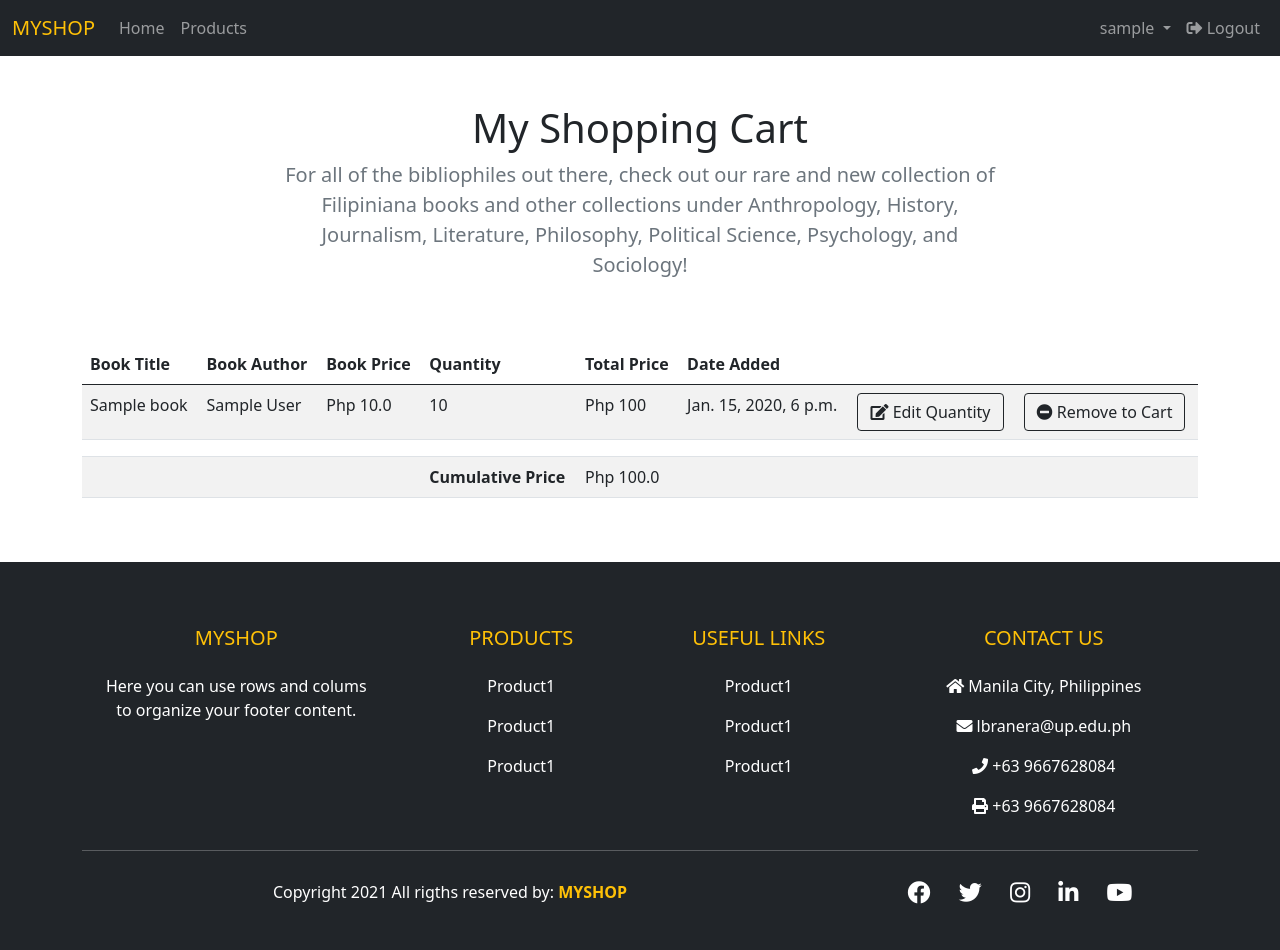
After one commit to lbranera/MyShop, a Django app: page /cart/ in a window 1280 px wide. The commit adds this page. Run offline with Django 3.2, Linux system fonts and the light colour scheme; a user stored in the database is signed in; tables that the repository leaves empty hold one stand-in row (values such as "Sample post").

Commit message:
added my shopping cart page

```diff
--- a/myshop/settings.py
+++ b/myshop/settings.py
@@ -115,7 +115,7 @@ AUTH_PASSWORD_VALIDATORS = [
 
 LANGUAGE_CODE = 'en-us'
 
-TIME_ZONE = 'UTC'
+TIME_ZONE = 'Asia/Manila'
 
 USE_I18N = True
 
--- a/products/templates/products/book.html
+++ b/products/templates/products/book.html
@@ -159,7 +159,7 @@
 <div class="modal fade" id="exampleModal" tabindex="-1" aria-labelledby="exampleModalLabel" aria-hidden="true">
   	<div class="modal-dialog modal-dialog-centered">
 		<div class="modal-content">
-			<form action="" method="post">
+			<form action="{% url 'add_cart' %}" method="post">
 			<div class="modal-header">
 				<h5 class="modal-title" id="exampleModalLabel">Book Confirmation</h5>
 				<button type="button" class="btn-close" data-bs-dismiss="modal" aria-label="Close"></button>
--- /dev/null
+++ b/products/templates/products/cart.html
@@ -0,0 +1,138 @@
+{% extends 'products/main.html' %}
+
+{% block content %}
+<section class="text-center container">
+    <div class="row py-lg-5">
+      <div class="col-lg-8 mx-auto">
+        <h1 class="fw-light">My Shopping Cart</h1>
+        <p class="lead text-muted">For all of the bibliophiles out there, check out our rare and new collection of Filipiniana books and other
+        collections under Anthropology, History, Journalism, Literature, Philosophy, Political Science, Psychology, and Sociology!</p>
+      </div>
+    </div>
+</section>
+
+
+<div class="container">
+    <table class="table table-striped table-hover">
+        <thead>
+            <tr>
+                <th>Book Title</th>
+                <th>Book Author</th>
+                <th>Book Price</th>
+                <th>Quantity</th>
+                <th>Total Price</th>
+                <th>Date Added</th>
+                <th colspan="2"></th>
+            </tr>
+        </thead>
+        <tbody>
+            {% for c in cart %}
+            <tr>
+                <td>{{c.item.book.title}}</td>
+                <td>{{c.item.book.author}}</td>
+                <td>Php {{c.item.book.price}}</td>
+                <td>{{c.item.quantity}}</td>
+                <td>Php {% widthratio  c.item.book.price 1 c.item.quantity %}</td>
+                <td>{{c.item.date_created}}</td>
+                <td>
+                    <button type="button" class="btn btn-outline-dark" data-bs-toggle="modal" data-bs-target="#edit_{{c.item.id}}">
+                        <i class="fas fa-edit"></i> Edit Quantity
+                    </button>
+
+                    <!-- Edit Quantity Modal -->
+                    <div class="modal fade" id="edit_{{c.item.id}}" tabindex="-1" aria-labelledby="exampleModalLabel" aria-hidden="true">
+                        <div class="modal-dialog modal-dialog-centered">
+                        <div class="modal-content">
+                            <form action="{% url 'update_cart' c.item.id %}" method="post">
+                            <div class="modal-header">
+                                <h5 class="modal-title" id="exampleModalLabel">Edit Quantity Form</h5>
+                                <button type="button" class="btn-close" data-bs-dismiss="modal" aria-label="Close"></button>
+                            </div>
+                            <div class="modal-body text-start">
+                                {% csrf_token %}
+                                {{c.form.user}}
+                                {{c.form.book}}
+
+                                <div class="row">
+                                    <div class="col-sm-2"></div>
+                                    <div class="col-sm-4 text-center">Change Quantity:</div>
+                                    <div class="col-sm-4">{{c.form.quantity}}</div>
+                                    <div class="col-sm-2"></div>
+                                </div>
+
+                            </div>
+                            <div class="modal-footer">
+                                <button type="submit" class="btn btn-outline-success">
+                                    <i class="fas fa-edit"></i>
+                                    Edit
+                                </button>
+
+                                <button type="button" class="btn btn-outline-danger" data-bs-dismiss="modal">
+                                    <i class="fas fa-ban"></i>
+                                    Cancel
+                                </button>
+                            </div>
+                            </form>
+                        </div>
+                        </div>
+                    </div>
+
+                </td>
+                <td>
+                    <button type="button" class="btn btn-outline-dark" data-bs-toggle="modal" data-bs-target="#delete_{{c.item.id}}">
+                        <i class="fas fa-minus-circle"></i> Remove to Cart
+                    </button>
+
+                    <!-- Delete Item Modal -->
+                    <div class="modal fade" id="delete_{{c.item.id}}" tabindex="-1" aria-labelledby="exampleModalLabel" aria-hidden="true">
+                        <div class="modal-dialog modal-dialog-centered">
+                        <div class="modal-content">
+                            <div class="modal-header">
+                                <h5 class="modal-title" id="exampleModalLabel">Remove to Cart Confirmation</h5>
+                                <button type="button" class="btn-close" data-bs-dismiss="modal" aria-label="Close"></button>
+                            </div>
+                            <div class="modal-body text-start">
+                                Are you sure you want to remove "{{c.item.book}}"?
+                            </div>
+                            <div class="modal-footer">
+                                <a href="{% url 'delete_cart' c.item.id %}" type="button" class="btn btn-outline-success">
+                                    <i class="fas fa-minus-circle"></i>
+                                    Remove Item
+                                </a>
+
+                                <button type="button" class="btn btn-outline-danger" data-bs-dismiss="modal">
+                                    <i class="fas fa-ban"></i>
+                                    Cancel
+                                </button>
+                            </div>
+                        </div>
+                        </div>
+                    </div>
+
+                </td>
+            </tr>
+            {% endfor %}
+
+            {% if cum_price == 0 %}
+                <tr>
+                    <td class="text-center" colspan="9">You cart is empty. Look for <a href="{% url 'home' %}" style="text-decoration: none;">books</a>!</td>
+                </tr>
+            {% else %}
+                <tr>
+                    <td colspan="9"></td>
+                </tr>
+
+                <tr>
+                    <td colspan="3"></td>
+                    <th>Cumulative Price</th>
+                    <td>Php {{cum_price}}</td>
+                    <td colspan="3"></td>
+                </tr>
+            {% endif %}
+
+        </tbody>
+    </table>
+</div>
+
+<br><br>
+{% endblock content %}
--- a/products/templates/products/navbar.html
+++ b/products/templates/products/navbar.html
@@ -50,7 +50,7 @@
                 {{request.user}}
               </a>
               <ul class="dropdown-menu" aria-labelledby="navbarDropdown">
-                <li><a class="dropdown-item" href="#">My Shopping Cart</a></li>
+                <li><a class="dropdown-item" href="{% url 'cart' %}">My Shopping Cart</a></li>
                 <li><a class="dropdown-item" href="#">My Settings</a></li>
                 <li><hr class="dropdown-divider"></li>
                 <li><a class="dropdown-item" href="#">Something else here</a></li>
--- a/products/urls.py
+++ b/products/urls.py
@@ -4,6 +4,12 @@ from . import views
 urlpatterns = [
     path('', views.home, name="home"),
     path('book/<str:pk>/', views.book, name="book"),
+
+    path('cart/', views.cart, name="cart"),
+    path('add-cart/', views.add_cart, name="add_cart"),
+    path('update-cart/<str:pk>/', views.update_cart, name="update_cart"),
+    path('delete-cart/<str:pk>/', views.delete_cart, name="delete_cart"),
+
     path('register/', views.register, name="register"),
     path('login/', views.login_page, name="login"),
     path('logout/', views.logout_page, name="logout"),
--- a/products/views.py
+++ b/products/views.py
@@ -11,7 +11,13 @@ from products.forms import *
 
 def home(request):
     books = Book.objects.all()
-    data = {'books': books}
+    items = []
+
+    for book in books:
+        form = ShoppingCartForm({"user": request.user.id, "book": book.id, "quantity": 1})
+        items.append({"book": book, "form": form})
+
+    data = {"items": items}
     return render(request, 'products/home.html', data)
 
 def book(request,pk):
@@ -29,15 +35,39 @@ def book(request,pk):
 
     form = ShoppingCartForm({"user": request.user.id, "book": book.id, "quantity": 1})
     data["form"] = form
-
-    if( request.method == "POST"):
-        form = ShoppingCartForm(request.POST)
-        if( form.is_valid() ):
-            form.save()
-            return redirect("/")
-
     return render(request, 'products/book.html', data)
 
+def cart(request):
+    items = ShoppingCart.objects.filter(user=request.user)
+    cart = []
+    cum_price = 0
+
+    for item in items:
+        cum_price = cum_price + (item.quantity * item.book.price)
+        form = ShoppingCartForm({"user": item.user.id, "book": item.book.id, "quantity": item.quantity})
+        cart.append({"item":item, "form": form})
+
+    data = {"cart": cart, "cum_price": cum_price}
+    return render(request, 'products/cart.html', data)
+
+def add_cart(request):
+    form = ShoppingCartForm(request.POST)
+    if( form.is_valid() ):
+        form.save()
+        return redirect("/cart")
+
+def update_cart(request, pk):
+    single_cart = ShoppingCart.objects.get(id=pk)
+    form = ShoppingCartForm(request.POST, instance=single_cart)
+    if ( form.is_valid() ):
+        form.save()
+
+    return redirect("/cart")
+
+def delete_cart(request, pk):
+    single_cart = ShoppingCart.objects.get(id=pk)
+    single_cart.delete()
+    return redirect("/cart")
 
 def register(request):
     form = UserForm()
```
Also changed, not shown: products/templates/products/home.html (+56 -9 lines). Lines whose indentation alone changed are shown as unchanged.
